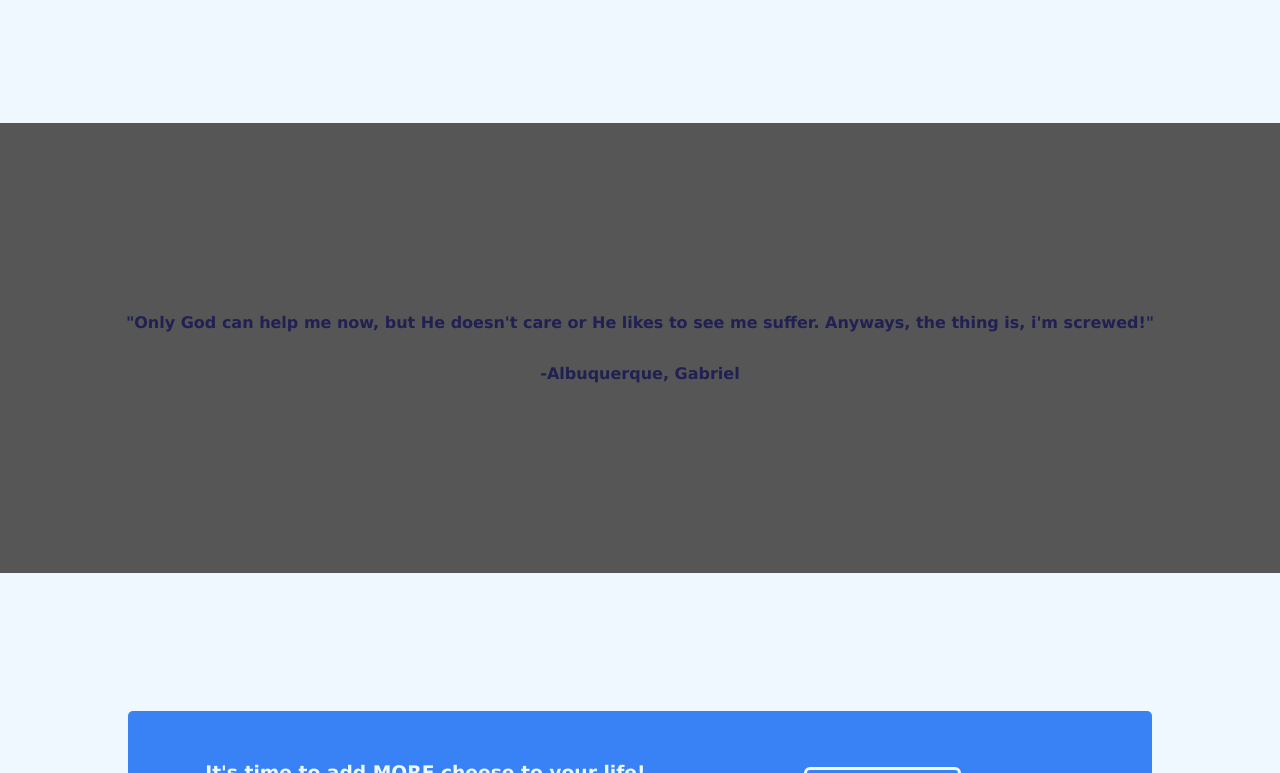
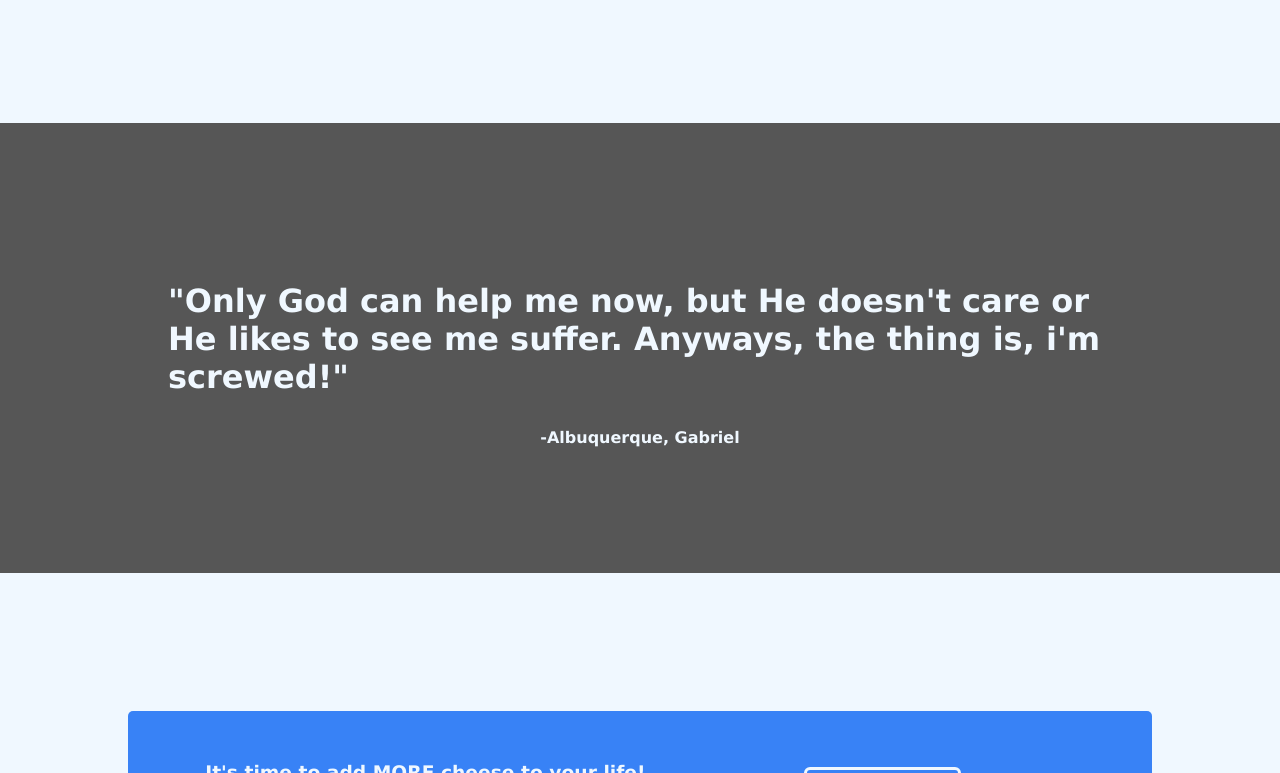
Before and after one commit to gabalbcos/Odin-Project-1--Landing-Page, a plain HTML site: page index.html in a window 1280 px wide. Shown: the part 749-1522 px from the top of the page. Drawn offline with Linux system fonts and the light colour scheme.

Commit message:
Add first final correction

```diff
--- a/index.html
+++ b/index.html
@@ -56,9 +56,12 @@
         </section>
 
         <section class="section-3">
-            <blockquote class="quotation-text">"Only God can help me now, but He doesn't care or He likes to see me suffer. Anyways, the thing is, i'm screwed!"</blockquote>
-            <p class="quotation-author">-Albuquerque, Gabriel</p>
+            <div class="quote">
+                <blockquote class="quotation-text">"Only God can help me now, but He doesn't care or He likes to see me suffer. Anyways, the thing is, i'm screwed!"</blockquote>
+                <p class="quotation-author">-Albuquerque, Gabriel</p>
+            </div>
         </section>
+
         <section class="section-4">
             <div class="box-4">
                 <div class="call-box">
--- a/styles.css
+++ b/styles.css
@@ -163,7 +163,21 @@ img {
      align-items: center;
     align-content: center;
     font-weight: 900;
-    color: rgb(32, 32, 83);
+    color: aliceblue;
+}
+
+.quote {
+    width: 80%;
+    margin: auto;
+}
+
+.section-3 blockquote{
+    font-size: 2em;
+}
+
+.section-3 p {
+    margin: 0;
+    text-align: center;
 }
 
 /* Section 4 */
```
